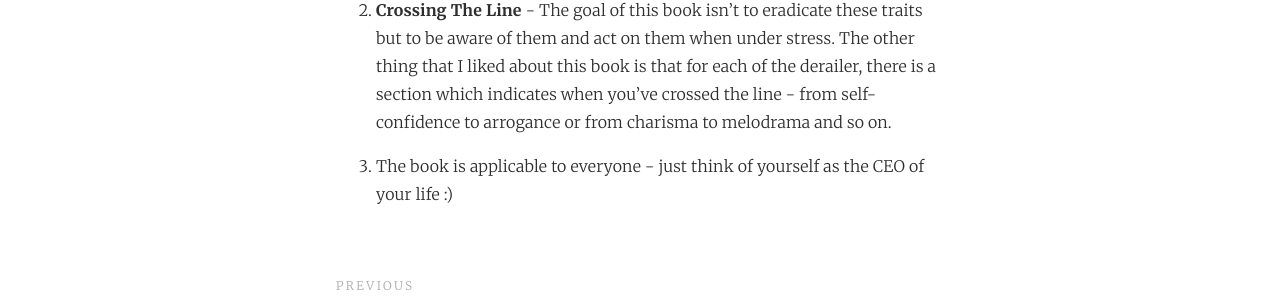
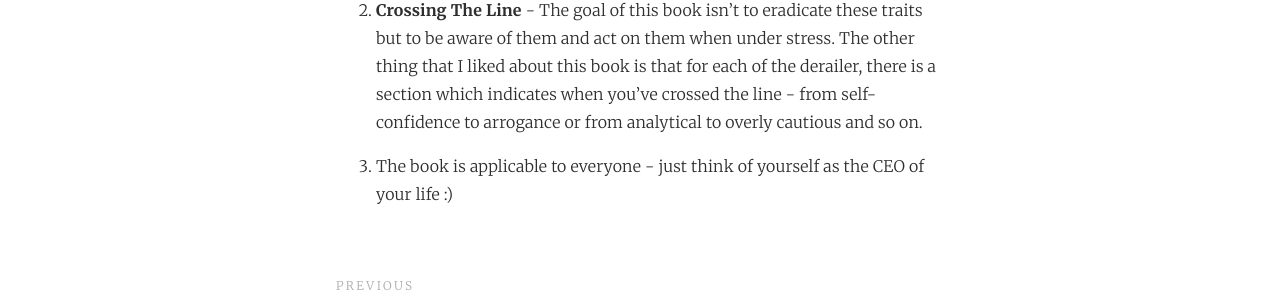
Before and after one commit to kaushik88/kaushik88.github.io, a Jekyll site: the page built from _posts/2016-01-03-why-ceos-fail.md, in a window 1280 px wide. Shown: the part 927-1230 px from the top of the page. Built offline with Jekyll 4.4.1, drawn with Linux system fonts in a browser that asks for light colours; comment, search, counter and statistics services are not loaded.

Commit message:
Change example

```diff
--- a/_posts/2016-01-03-why-ceos-fail.md
+++ b/_posts/2016-01-03-why-ceos-fail.md
@@ -26,6 +26,6 @@
 
 1. **Stress** - Most of these derailers are a result of stress to a positive personality trait. For example, if *self confidence* is one of your strengths it might turn into *arrogance* under stress or being *charismatic* might become *melodramatic* under stress. And if you think about it, self-confidence and charisma might be the reason for your climb to the top of the ladder.
 
-2. **Crossing The Line** - The goal of this book isn't to eradicate these traits but to be aware of them and act on them when under stress. The other thing that I liked about this book is that for each of the derailer, there is a section which indicates when you've crossed the line - from self-confidence to arrogance or from charisma to melodrama and so on.
+2. **Crossing The Line** - The goal of this book isn't to eradicate these traits but to be aware of them and act on them when under stress. The other thing that I liked about this book is that for each of the derailer, there is a section which indicates when you've crossed the line - from self-confidence to arrogance or from analytical to overly cautious and so on.
 
 3. The book is applicable to everyone - just think of yourself as the CEO of your life :)
```
